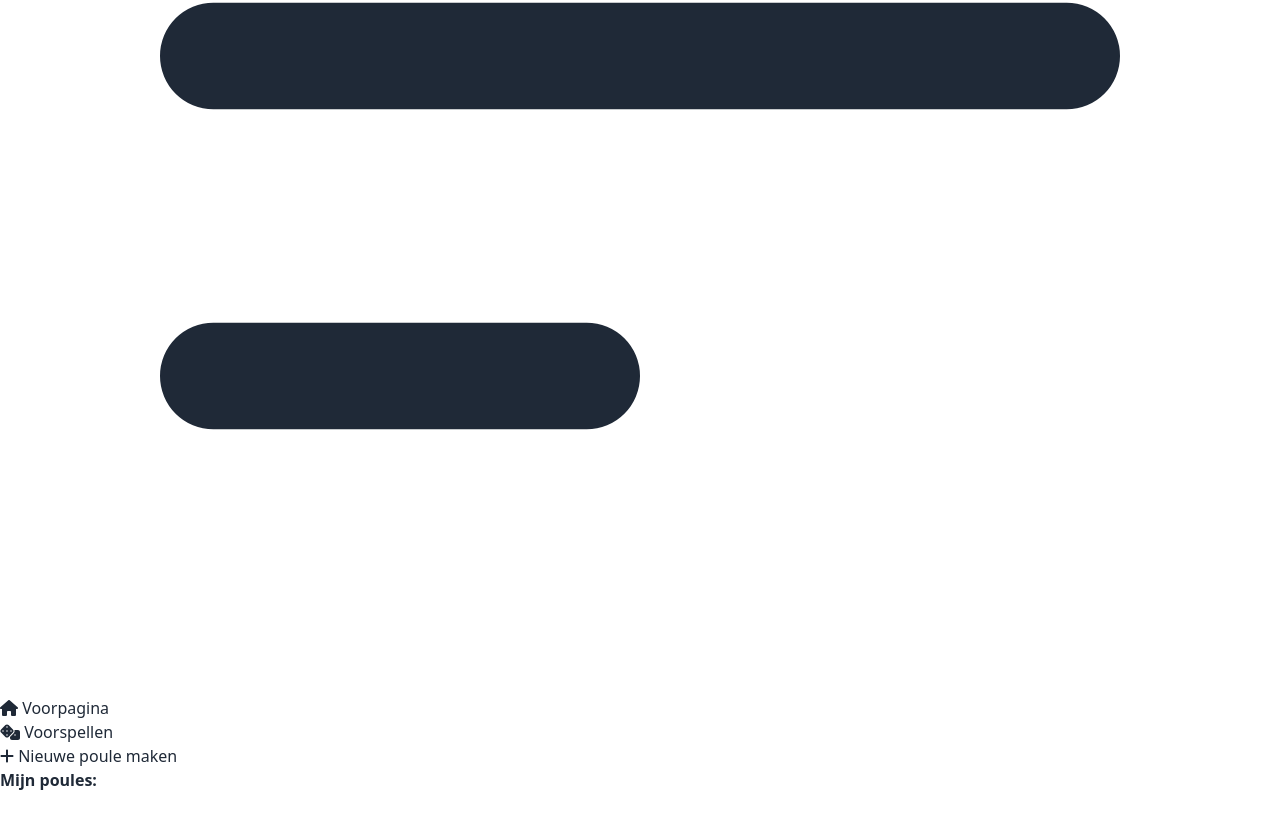
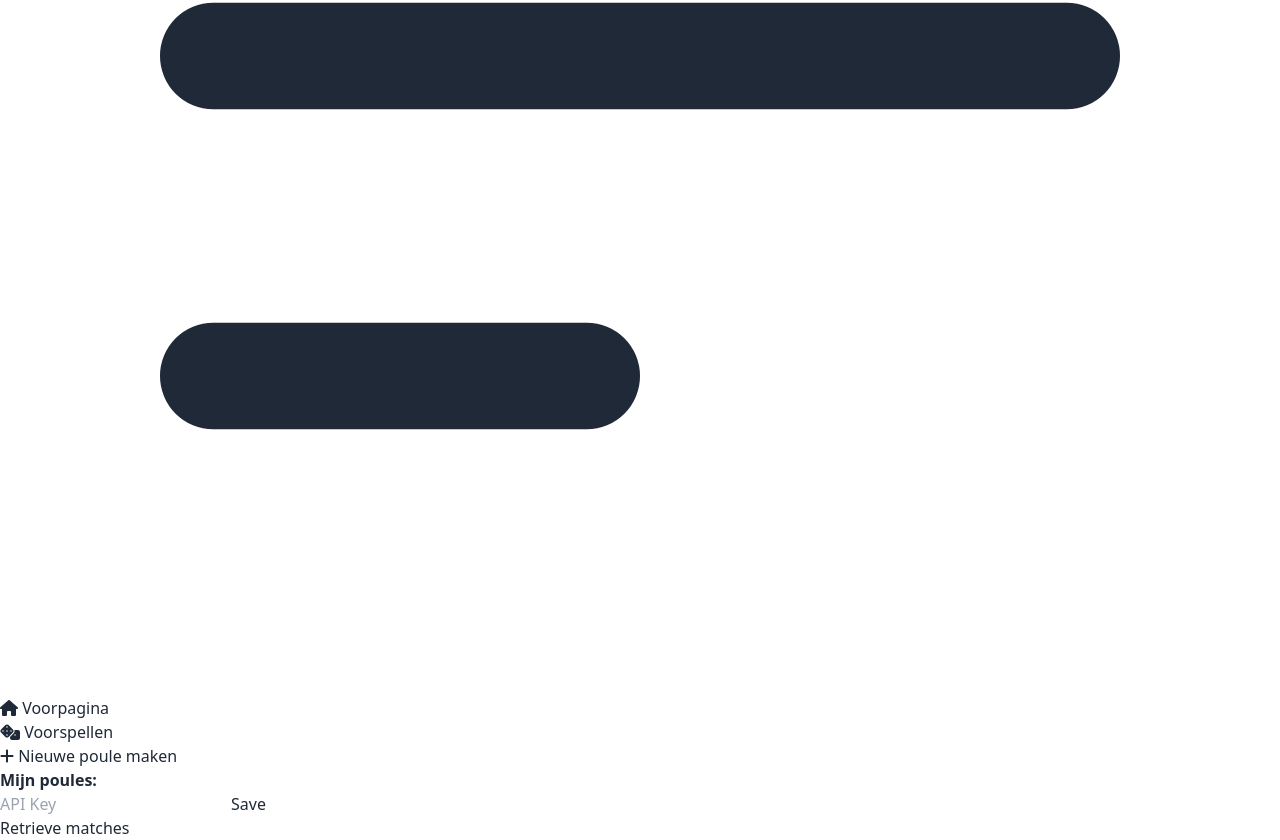
Before and after one commit to BruceKristelijn/football_pool, a Vue app: page /admin in a window 1280 px wide. Shown: the part 584-1424 px from the top of the page. Before the commit the page ends 1376 px from the top, so only its background shows below. Built offline with nearby package versions, Linux system fonts and the light colour scheme; what vue3-google-login would draw is missing.

Commit message:
feat: Add API key input and save functionality in AdminView.vue

```diff
--- a/src/views/AdminView.vue
+++ b/src/views/AdminView.vue
@@ -2,6 +2,18 @@
     <div class="flex flex-col gap-4">
 
         <div class="card bg-base-100 w-full shadow-xl self-center">
+            <input type="text" placeholder="API Key" class="input input-bordered w-full max-w-xs m-5" v-model="api_key"/>
+            <button class="btn" @click="saveApikeyToLocalStorage">
+                Save
+                <span class="loading loading-spinner loading-md" v-if="isSavingApiKey"></span>
+            </button>
+        </div>
+
+        <div class="card bg-base-100 w-full shadow-xl self-center">
+            <button class="btn btn-success" :disabled="isLoadingMatches" @click="fetchData">
+                Retrieve matches
+                <span class="loading loading-spinner loading-md" v-if="isLoadingMatches"></span>
+            </button>
         </div>
   </div>
 </template>
@@ -9,23 +21,55 @@
 <script>
     // Admin panel for refreshing and updating the matches and scores into the database
     // since the APi is too slow to run on Vercel serverless functions
+    const api_key_key = 'adminview/api_key'
+    const matches_endpoint = 'https://api.sportsdata.io/v3/soccer/scores/json/Matches'
 
     export default {
         components: {
         },
         data() {
             return {
+                api_key: '',
+                isSavingApiKey: false,
+                isLoadingMatches: false,
             }
         },
         computed: {
 
         },
         methods: {
+            async saveApikeyToLocalStorage() {
+                this.isSavingApiKey = true;
+                localStorage.setItem(api_key_key, this.api_key);
+                // Wait .5s to show the loading spinner
+                await new Promise(resolve => setTimeout(resolve, 500));
+                this.isSavingApiKey = false;
+            },
             async fetchData() {
+                this.isLoadingMatches = true;
+
+                // Get matches from the API
+                const matches_res = await fetch(`${window.origin}/api/teams/675/matches`, {
+                    headers: {
+                        'X-Auth-Token': this.api_key
+                    }
+                });
+                const data = await matches_res.json();
+
+                // Save the matches to the database using API
+                const save_matches_res = await fetch(`${window.origin}/api/matches`, {
+                    method: 'POST',
+                    headers: {
+                        'Content-Type': 'application/json'
+                    },
+                    body: JSON.stringify({matches: data, user: this.$store.getters.userData})
+                });
+
+                this.isLoadingMatches = false;
             },
         },
         async created() {
-
+            this.api_key = localStorage.getItem(api_key_key);
           }
     }
 </script>
```
